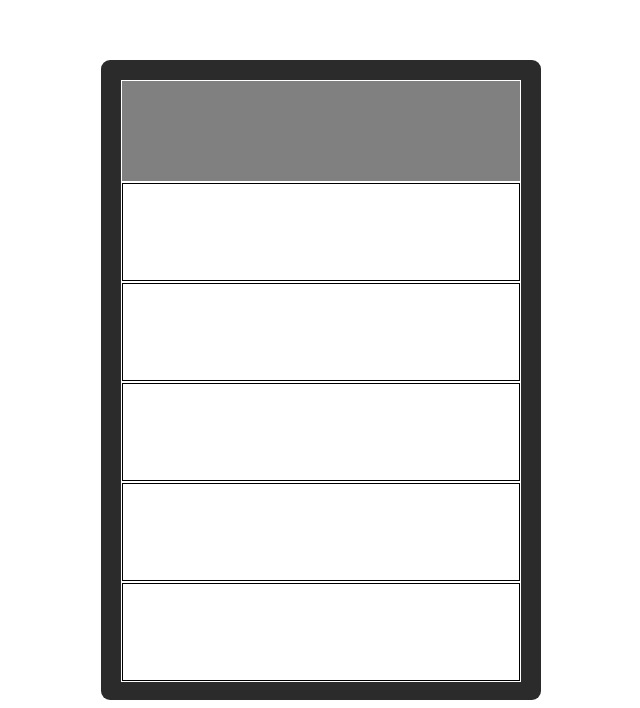
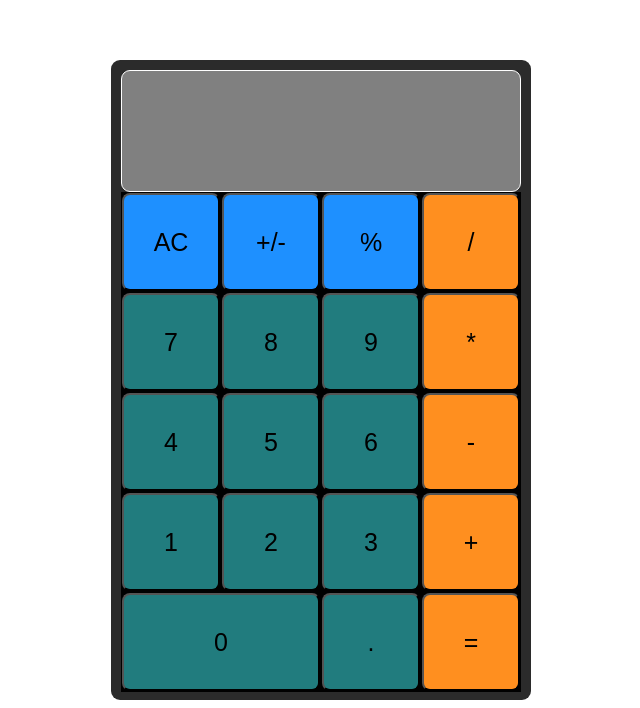
Before and after one commit to bhargablinx/calculator, a plain HTML site: page index.html in a window 1280 px wide. Shown: the part 140-848 px from the top of the page, without its empty margins (319-959 px from the left). Drawn offline with Linux system fonts and the light colour scheme.

Commit message:
Completed the HTML(structure) &CSS (style)

```diff
--- a/index.html
+++ b/index.html
@@ -10,11 +10,39 @@
     <div class="container">
         <div class="screen"></div>
         <div class="numpad">
-            <div class="container-row"></div>
-            <div class="container-row"></div>
-            <div class="container-row"></div>
-            <div class="container-row"></div>
-            <div class="container-row"></div>
+            <div class="container-row">
+                <button class="special">AC</button>
+                <button class="special">+/-</button>
+                <button class="special">%</button>
+                <button class="cal">/</button>
+            </div>
+            <div class="container-row">
+                <button class="num">7</button>
+                <button class="num">8</button>
+                <button class="num">9</button>
+                <button class="cal">*</button>
+            </div>
+            <div class="container-row">
+                <button class="num">4</button>
+                <button class="num">5</button>
+                <button class="num">6</button>
+                <button class="cal">-</button>
+            </div>
+            <div class="container-row">
+                <button class="num">1</button>
+                <button class="num">2</button>
+                <button class="num">3</button>
+                <button class="cal">+</button>
+            </div>
+            <div class="container-row">
+                <div class="container-for-0">
+                    <button class="num">0</button>
+                </div>
+                <div class="container-for-2-btn">
+                    <button class="num">.</button>
+                    <button class="cal">=</button>
+                </div>
+            </div>
         </div>
     </div>
 </body>
--- a/style.css
+++ b/style.css
@@ -1,23 +1,25 @@
 body {
     box-sizing: border-box;
+    font-family: sans-serif;
 }
 
 .container {
     background-color: rgb(43, 43, 43);
     border-radius: 9px;
     width: 400px;
-    height: 600px;
+    height: 620px;
     margin: auto;
     margin-top: 200px;
-    padding: 20px;
+    padding: 10px;
 }
 
 .screen {
     background-color: grey;
     width: auto;
-    height: 100px;
+    height: 120px;
     margin: auto;
     border: 1px solid white;
+    border-radius: 9px;
 }
 
 .numpad {
@@ -26,12 +28,42 @@ body {
     background-color: white;
     display: flex;
     flex-direction: column;
+    background-color: black;
 }
 
 .container-row {
-    border: 1px solid black;
     width: auto;
     height: 20px;
     flex: 1;
+    display: flex;
+}
+
+button {
+    flex: 1;
     margin: 1px;
+    border-radius: 8px;
+    font-size: 25px;
+    font-weight: 400;
 }
+
+.container-for-0 {
+    flex: 1;
+    display: flex;
+}
+
+.container-for-2-btn {
+    flex: 1;
+    display: flex;
+}
+
+.num {
+    background-color: #217c7e;
+}
+
+.cal {
+    background-color: #ff8f1f;
+}
+
+.special {
+    background-color: #1e90ff;
+}
```
